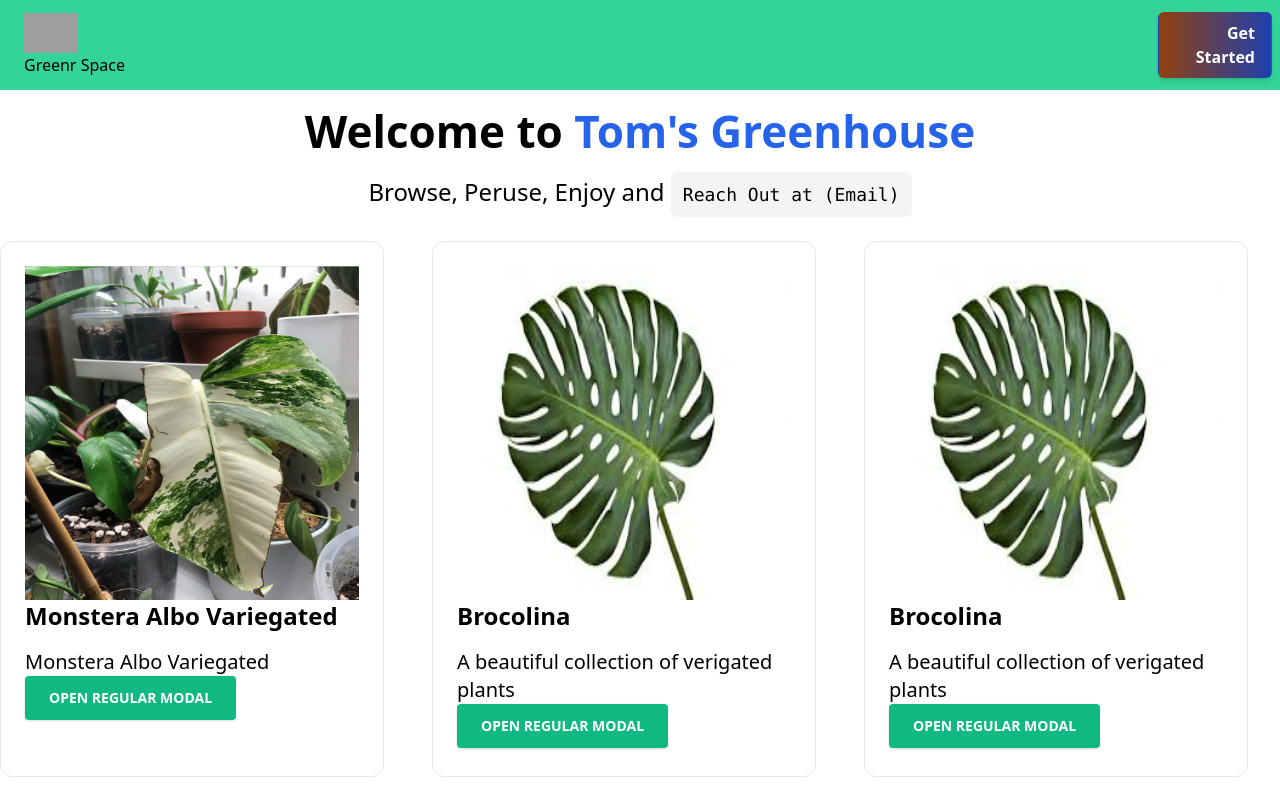
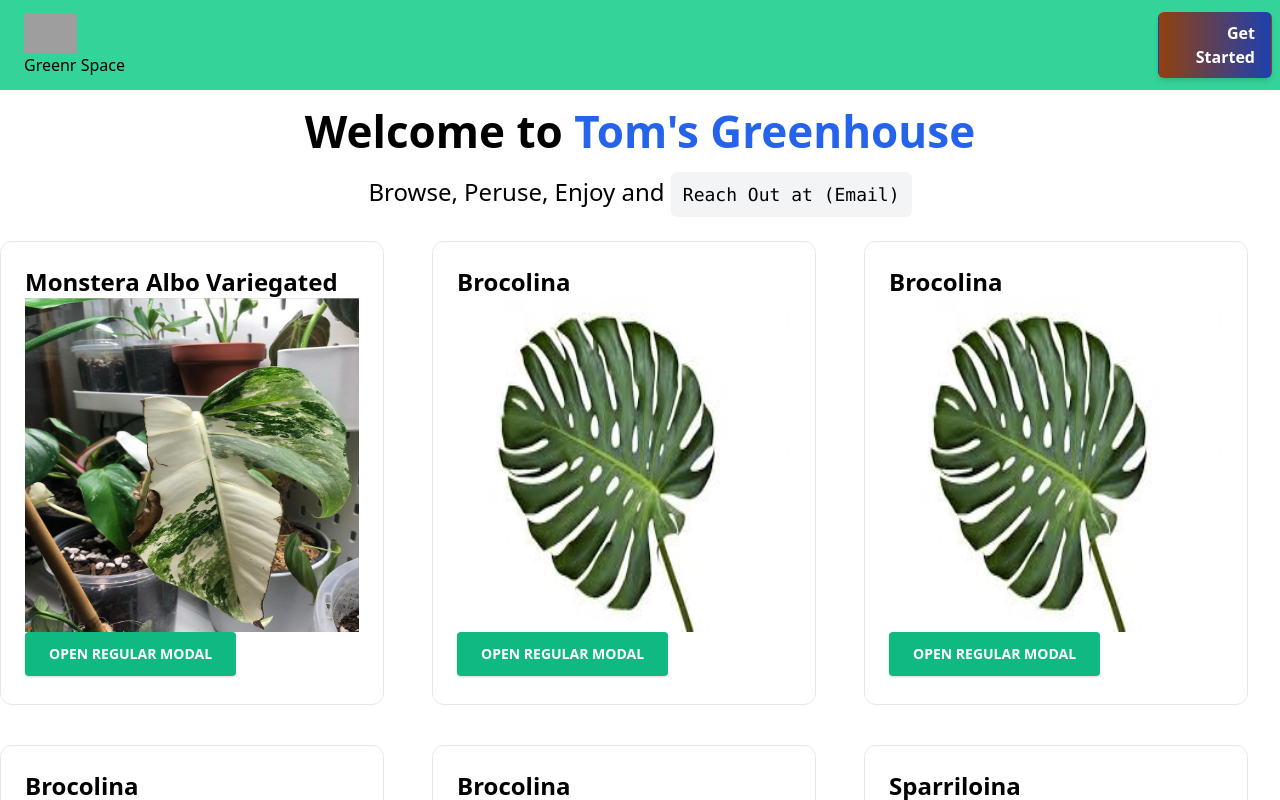
Before and after one commit to GreenrSpace/GreenrFrontEnd, a Next.js app: page / in a window 1280 px wide. Shown: the top 800 px of the page. Built offline with nearby package versions, Linux system fonts and the light colour scheme; grey boxes are pictures that could not be loaded; what @tailwindcss/ui would draw is missing.

Commit message:
changes, modal updated

```diff
--- a/src/components/Modal.js
+++ b/src/components/Modal.js
@@ -1,6 +1,9 @@
 import React from "react";
 
-export default function Modal() {
+export default function Modal(props) {
+
+  const { ImageLink, Name, Description, ContactLink } = props;
+
   const [showModal, setShowModal] = React.useState(false);
   return (
     <>
@@ -24,8 +27,7 @@ export default function Modal() {
                 {/*header*/}
                 <div className="flex items-start justify-between p-5 border-b border-solid border-gray-300 rounded-t">
                   <h3 className="text-3xl font-semibold">
-                    Modal Title
-                  </h3>
+{Name}                  </h3>
                   <button
                     className="p-1 ml-auto bg-transparent border-0 text-black opacity-5 float-right text-3xl leading-none font-semibold outline-none focus:outline-none"
                     onClick={() => setShowModal(false)}
@@ -38,11 +40,7 @@ export default function Modal() {
                 {/*body*/}
                 <div className="relative p-6 flex-auto">
                   <p className="my-4 text-gray-600 text-lg leading-relaxed">
-                    I always felt like I could do anything. That’s the main
-                    thing people are controlled by! Thoughts- their perception
-                    of themselves! They're slowed down by their perception of
-                    themselves. If you're taught you can’t do anything, you
-                    won’t do anything. I was taught I could do everything.
+                   {Description}
                   </p>
                 </div>
                 {/*footer*/}
--- a/src/components/Plants.js
+++ b/src/components/Plants.js
@@ -1,35 +1,32 @@
-import Image from 'next/image'
-import Modal from "components/Modal"
+import Image from "next/image";
+import Modal from "components/Modal";
 
+export default function Plant(props) {
+  const { ImageLink, Name, Description, ContactLink } = props;
 
-
-export default function Plant (props) {
-    const {ImageLink, Name, Description, ContactLink} = props;
-
-    return (
-      <div className="p-6 mt-6 text-left border w-96 rounded-xl hover:text-blue-600 focus:text-blue-600"
-      >
+  return (
+    <div className="p-6 mt-6 text-left border w-96 rounded-xl hover:text-blue-600 focus:text-blue-600">
       {/* <a
       href={ContactLink}
     > */}
+          <h3 className="text-2xl font-bold">{Name}</h3>
+
       <Image
-      src={ImageLink}
+        src={ImageLink}
         alt="Work?"
-        width = "600"
-        height = "600"
+        width="600"
+        height="600"
         layout="responsive"
       />
-      <h3 className="text-2xl font-bold">{Name}</h3>
-      <p className="mt-4 text-xl">
-      {Description}
-      </p>
-    {/* </a> */}
-<Modal/>
+      {/* </a> */}
+      <Modal
+
+      ImageLink={ImageLink}
+      Name={Name}
+      Description={Description}
+      ContactLink={ContactLink}
+
+      />
     </div>
-
-
-
-    )
-
-
-  }
+  );
+}
--- a/src/pages/index.js
+++ b/src/pages/index.js
@@ -9,7 +9,7 @@ export default function Home() {
     {
       ImageLink: "/static/example_photos/albomonstera.JPG",
       Name: "Monstera Albo Variegated",
-      Description: "Monstera Albo Variegated",
+      Description: "Monstera Albo Variegated is a beautiful plant yeahhhhh",
       ContactLink: "https://moodmap.app",
     },
     {
```
